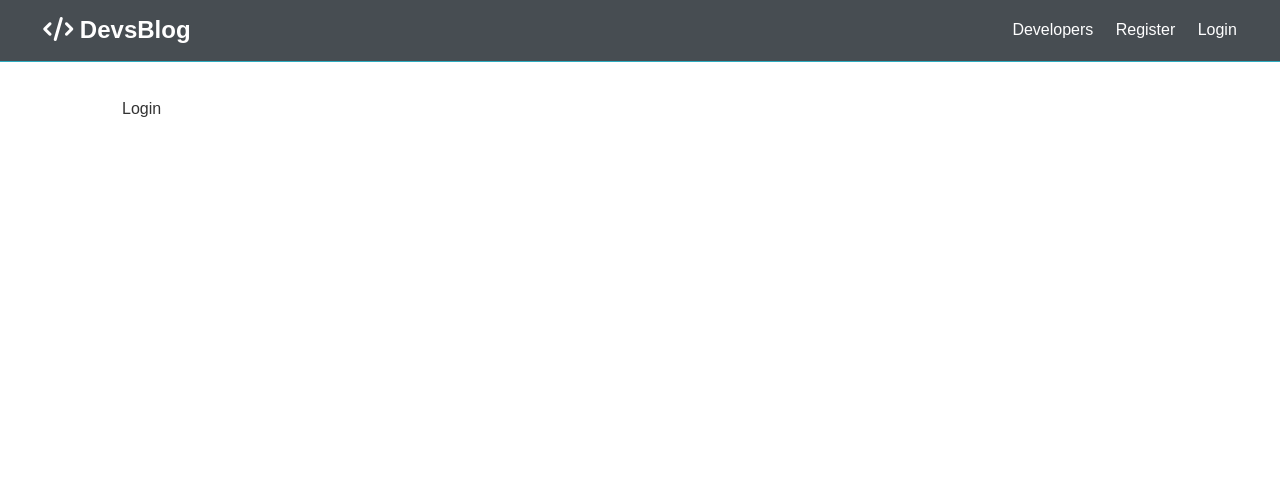
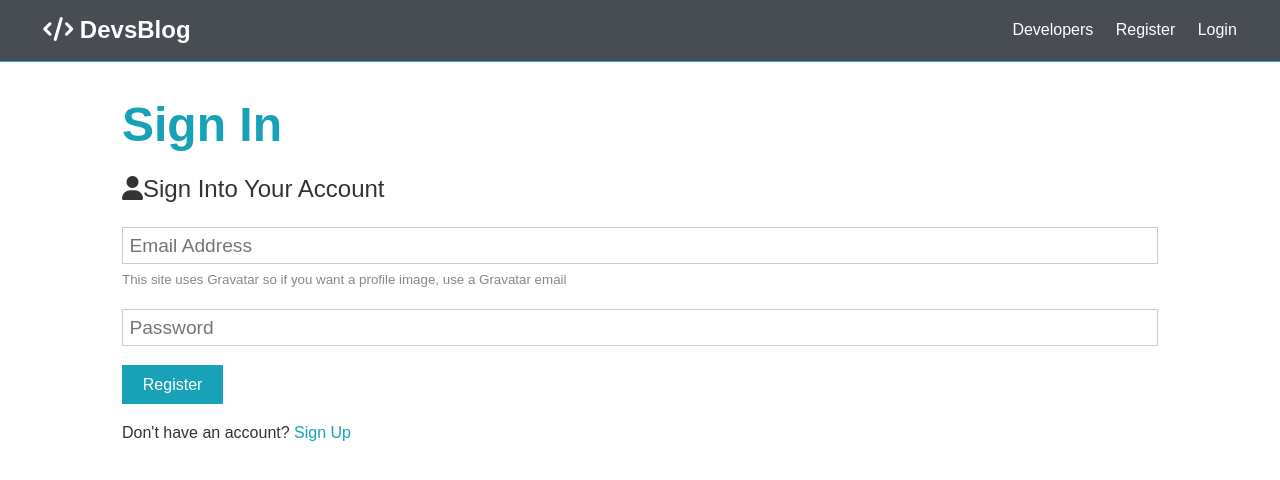
Before and after one commit to tanishka-dahiya/Developers-Blog-2.o, a React (Create React App) app in the folder client/: page /login in a window 1280 px wide. Shown: the top 480 px of the page. Built offline with nearby package versions, Linux system fonts and the light colour scheme.

Commit message:
Login Form

```diff
--- a/client/src/components/layout/auth/Login.js
+++ b/client/src/components/layout/auth/Login.js
@@ -1,6 +1,60 @@
-import React from "react";
+import React, { Fragment, useState } from "react";
+import { Link } from "react-router-dom";
 
 const Login = () => {
-  return <div>Login</div>;
+  const [formData, setFormData] = useState({
+    name: "",
+    email: "",
+    password: "",
+    password2: ""
+  });
+  const { email, password } = formData;
+  const onChange = e => {
+    setFormData({ ...formData, [e.target.name]: e.target.value });
+  };
+  const onSubmit = async e => {
+    e.preventDefault();
+
+    console.log("success");
+  };
+  return (
+    <Fragment>
+      <h1 className="large text-primary">Sign In</h1>
+      <p className="lead">
+        <i className="fas fa-user"></i>Sign Into Your Account
+      </p>
+      <form className="form" onSubmit={e => onSubmit(e)}>
+        <div className="form-group">
+          <input
+            type="email"
+            placeholder="Email Address"
+            name="email"
+            value={email}
+            onChange={e => onChange(e)}
+            required
+          />
+          <small className="form-text">
+            This site uses Gravatar so if you want a profile image, use a
+            Gravatar email
+          </small>
+        </div>
+        <div className="form-group">
+          <input
+            type="password"
+            placeholder="Password"
+            name="password"
+            minLength="6"
+            value={password}
+            onChange={e => onChange(e)}
+          />
+        </div>
+
+        <input type="submit" className="btn btn-primary" value="Register" />
+      </form>
+      <p className="my-1">
+        Don't have an account? <Link to="/register">Sign Up</Link>
+      </p>
+    </Fragment>
+  );
 };
 export default Login;
--- a/client/src/components/layout/auth/Register.js
+++ b/client/src/components/layout/auth/Register.js
@@ -1,4 +1,5 @@
 import React, { Fragment, useState } from "react";
+import { Link } from "react-router-dom";
 
 const Register = () => {
   const [formData, setFormData] = useState({
@@ -11,12 +12,12 @@ const Register = () => {
   const onChange = e => {
     setFormData({ ...formData, [e.target.name]: e.target.value });
   };
-  const onSubmit = e => {
+  const onSubmit = async e => {
     e.preventDefault();
     if (password != password2) {
       console.log("password dont match");
     } else {
-      console.log("password", formData);
+      console.log("success");
     }
   };
   return (
@@ -73,7 +74,7 @@ const Register = () => {
         <input type="submit" className="btn btn-primary" value="Register" />
       </form>
       <p className="my-1">
-        Already have an account? <a href="login.html">Sign In</a>
+        Already have an account? <Link to="/login">Sign In</Link>
       </p>
     </Fragment>
   );
--- a/package.json
+++ b/package.json
@@ -22,6 +22,7 @@
   "dependencies": {
     "bcryptjs": "^2.4.3",
     "config": "^3.2.4",
+    "cors": "^2.8.5",
     "express": "^4.17.1",
     "express-validator": "^6.3.1",
     "gravatar": "^1.8.0",
```
Also changed, not shown: 2 other files (tests, documents, lock files or other folders).
